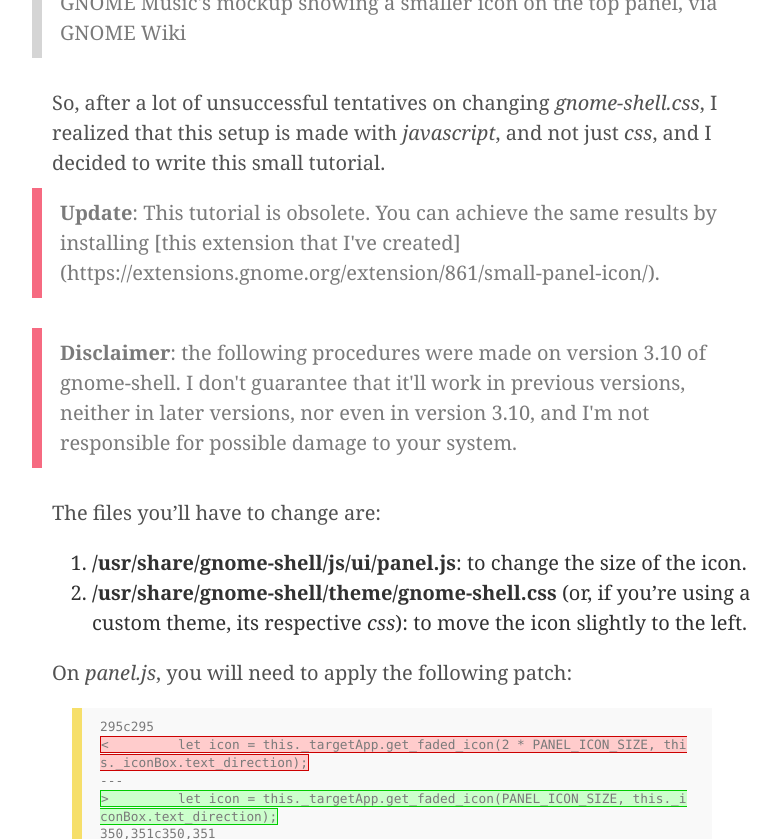
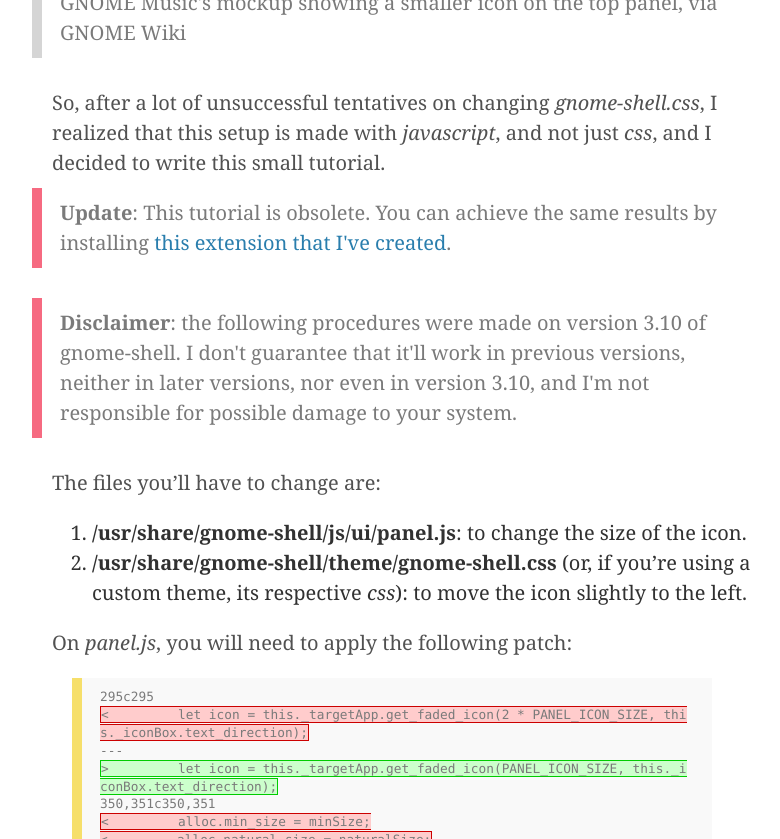
Before and after one commit to nanoshort/nanoshort.github.io, a Jekyll site: the page built from _posts/2013-11-19-making-applications-icon-smaller-on-gnome-shells-top-panel.md, in a window 1280 px wide and 900 px high, scrolled down 1459 px, cut to the strip 61-900 px from the top of the window. Shown: the whole strip, without its empty margins (238-1018 px from the left). Built offline with Jekyll 4.4.1, drawn with Linux system fonts in a browser that asks for light colours; some web fonts are replaced; comment, search, counter and statistics services are not loaded; some of the changed lines change nothing that is shown.

Commit message:
Updated post to include a link for the small-panel-icon extension.

```diff
--- a/_posts/2013-11-19-making-applications-icon-smaller-on-gnome-shells-top-panel.md
+++ b/_posts/2013-11-19-making-applications-icon-smaller-on-gnome-shells-top-panel.md
@@ -17,7 +17,7 @@
 So, after a lot of unsuccessful tentatives on changing *gnome-shell.css*, I realized that this setup is made with *javascript*, and not just *css*, and I decided to write this small tutorial.
 
 <div class="message"><strong>Update</strong>: This tutorial is obsolete. You can achieve the same results by installing
-[this extension that I've created](https://extensions.gnome.org/extension/861/small-panel-icon/).</div>
+<a href="https://extensions.gnome.org/extension/861/small-panel-icon/">this extension that I've created</a>.</div>
 
 <div class="message"><strong>Disclaimer</strong>: the following procedures were made on version 3.10 of gnome-shell. I don't guarantee that it'll work in previous versions, neither in later versions, nor even in version 3.10, and I'm not responsible for possible damage to your system.</div>
 
```
